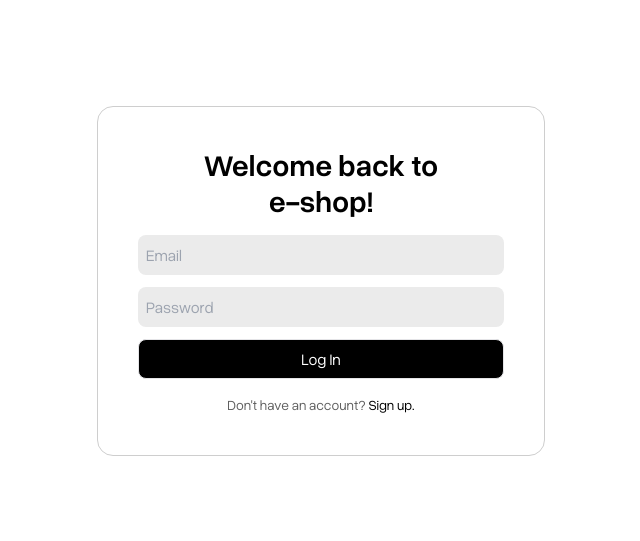
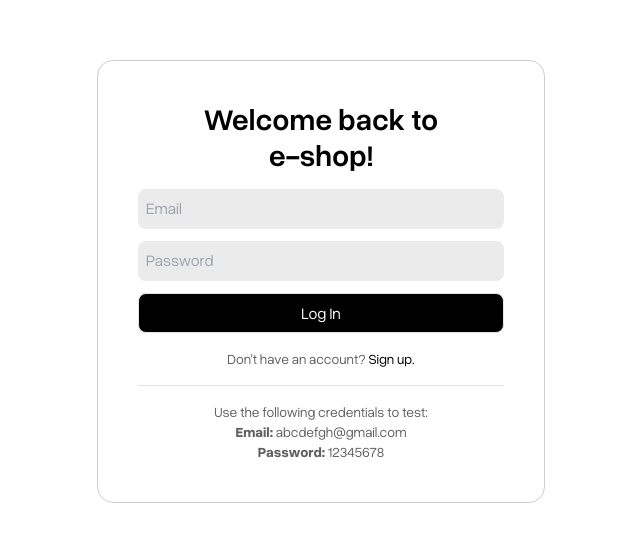
Before and after one commit to Jananisankar21419/eshop-cart, a Next.js app: page /login in a window 1280 px wide. Shown: the part 119-660 px from the top of the page, without its empty margins (319-959 px from the left). Built offline with nearby package versions, Linux system fonts and the light colour scheme.

Commit message:
Update LoginForm.jsx

```diff
--- a/src/components/LoginForm/LoginForm.jsx
+++ b/src/components/LoginForm/LoginForm.jsx
@@ -79,6 +79,15 @@ const LoginForm = () => {
             </Link>
           </p>
         </div>
+         <div className="mt-8 border-t pt-4 text-sm text-center text-[#606060]">
+          <p>Use the following credentials to test:</p>
+          <p>
+            <strong>Email:</strong> abcdefgh@gmail.com
+          </p>
+          <p>
+            <strong>Password:</strong> 12345678
+          </p>
+        </div>
       </div>
     </div>
   );
```
